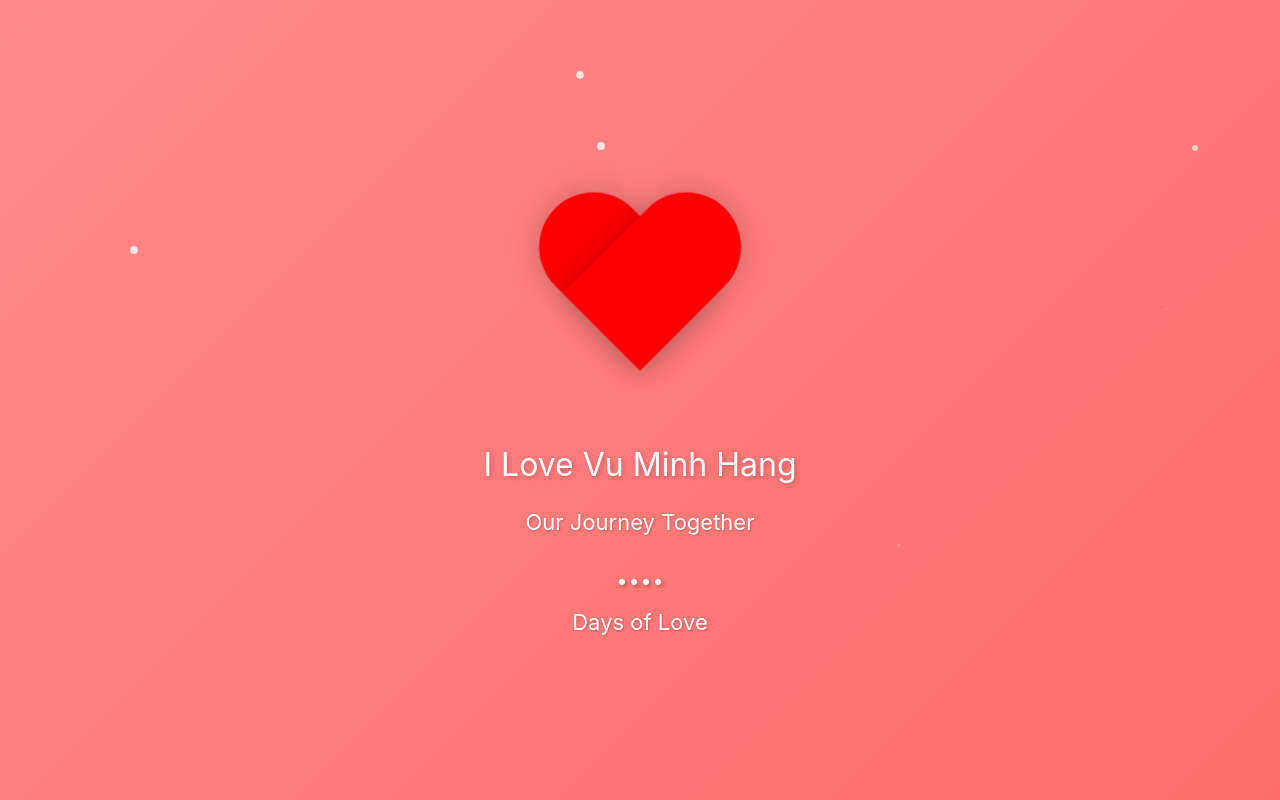
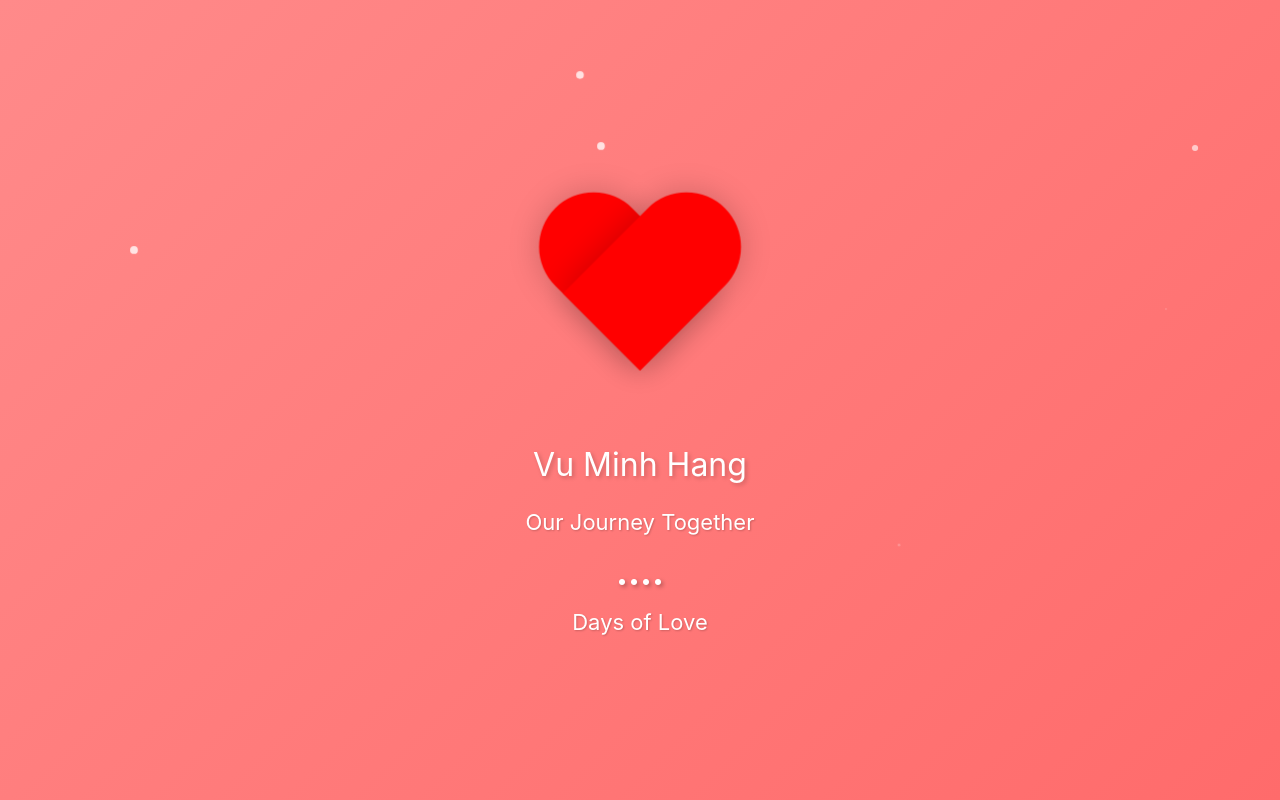
Before and after one commit to namnam2303/namnam2303.github.io, a plain HTML site: page index.html in a window 1280 px wide. Drawn offline with Linux system fonts and the light colour scheme.

Commit message:
complete v1.0

```diff
--- a/index.html
+++ b/index.html
@@ -3,7 +3,7 @@
 <head>
     <meta charset="UTF-8">
     <meta name="viewport" content="width=device-width, initial-scale=1.0">
-    <title>Our Love Journey ❤️</title>
+    <title>❤️</title>
     <style>
         body {
             margin: 0;
@@ -115,7 +115,7 @@
 <body>
     <div class="container">
         <div class="heart"></div>
-        <div class="message">I Love Vu Minh Hang</div>
+        <div class="message">Vu Minh Hang</div>
         <div class="counter">
             <div>Our Journey Together</div>
             <div class="counter-number" id="days">....</div>
@@ -130,7 +130,7 @@
             const today = new Date();
             const timeDiff = today - startDate;
             const daysDiff = Math.floor(timeDiff / (1000 * 60 * 60 * 24));
-            // document.getElementById('days').textContent = daysDiff;
+                // document.getElementById('days').textContent = daysDiff;
         }
 
         function createSparkles() {
```
